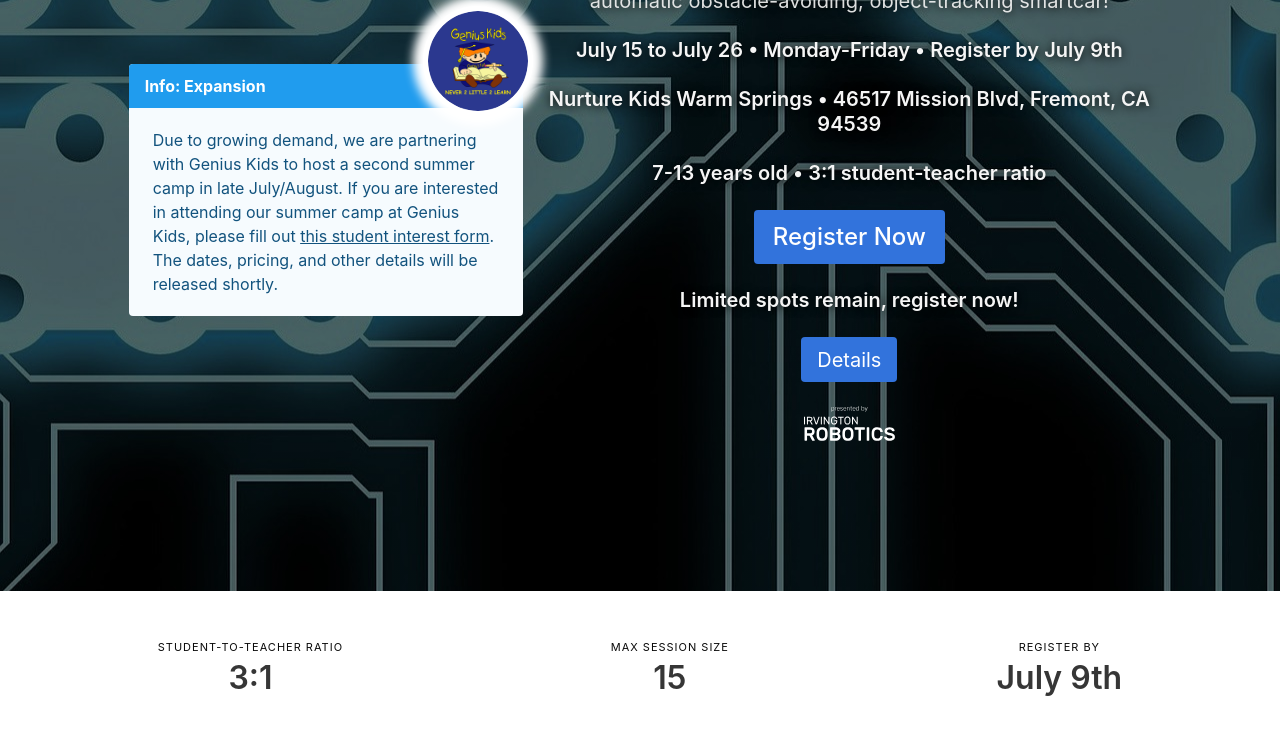
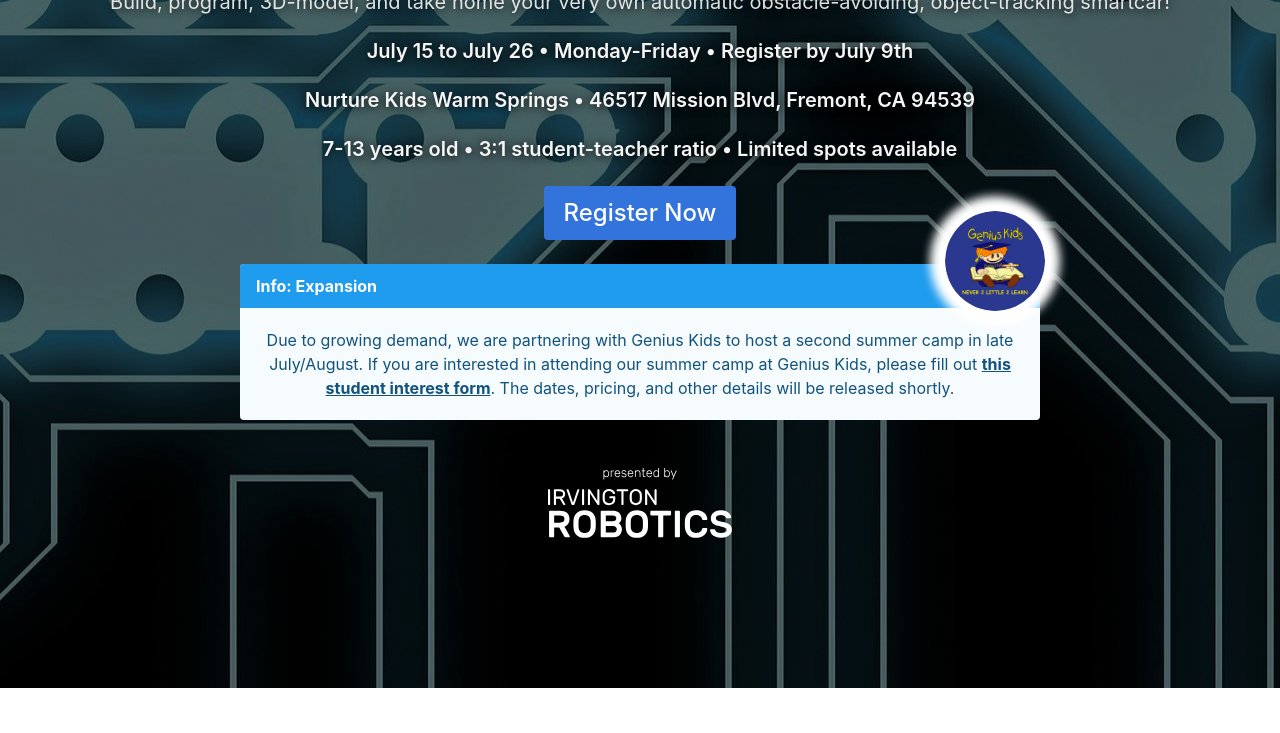
Before and after one commit to IrvingtonRobotics/summercamp, a plain HTML site: page index.html in a window 1280 px wide. Shown: the part 262-995 px from the top of the page. Drawn offline with nearby package versions, Linux system fonts and the light colour scheme.

Commit message:
Fix indentation and rearrange page

```diff
--- a/index.html
+++ b/index.html
@@ -52,28 +52,12 @@
 		</div>
 		<div class="hero-body">
 			<div class="columns is-desktop is-vcentered">
-        <div class="column is-4-desktop is-offset-1-desktop is-8-tablet is-offset-2-tablet">
-          <article class="message is-info has-no-textshadow is-relative-root">
-            <div class="message-header">
-              <p>Info: Expansion</p>
-            </div>
-            <div class="message-body">
-              Due to growing demand, we are partnering with Genius Kids to host a second summer camp in late July/August.
-              If you are interested in attending our summer camp at Genius Kids, please fill out
-              <a href="https://docs.google.com/forms/d/e/1FAIpQLScxV-VXymFFife2kt-7wyo42yYndOD0Si4KWvBQNk5erphwTg/viewform">
-                this student interest form</a>.
-              The dates, pricing, and other details will be released shortly.
-            </div>
-            <div class="corner-icon is-top-right">
-              <img src="img/genius-kids.png" width=100 class="image-pop">
-            </div>
-          </article>
-        </div>
-        <div class="column is-6-desktop is-8-touch is-offset-2-touch">
+				<div class="column">
 					<div class="has-text-centered">
 						<img class="is-hidden-mobile" src="img/logo-white.svg" width="70%" />
 						<h2 class="subtitle">
-    					Build, program, 3D-model, and take home your very own automatic obstacle-avoiding, object-tracking smartcar!
+							Build, program, 3D-model, and take home your very own automatic obstacle-avoiding, object-tracking
+							smartcar!
 						</h2>
 						<h2 class="subtitle">
 							<strong>
@@ -87,7 +71,7 @@
 						</h2>
 						<h2 class="subtitle">
 							<strong>
-    						7-13 years old • 3:1 student-teacher ratio
+								7-13 years old • 3:1 student-teacher ratio • Limited spots available
 							</strong>
 						</h2>
 						<a class="button is-link is-large has-no-textshadow" href="#register" id="volbtn">
@@ -97,19 +81,29 @@
 						</a>
 						<br>
 						<br>
-    				<h2 class="subtitle">
-    					<strong>
-    						Limited spots remain, register now!
-    					</strong>
-    				</h2>
-            <a class="button is-link is-medium has-no-textshadow" href="#details">
-    					<span>
-    						Details
-    					</span>
-    				</a>
+						<div style="max-width: 800px; margin: 0 auto;">
+							<article class="message is-info has-no-textshadow is-relative-root">
+								<div class="message-header">
+									<p>Info: Expansion</p>
+								</div>
+								<div class="message-body">
+									Due to growing demand, we are partnering with Genius Kids to host a second summer camp in late
+									July/August.
+									If you are interested in attending our summer camp at Genius Kids, please fill out
+									<strong><a
+											href="https://docs.google.com/forms/d/e/1FAIpQLScxV-VXymFFife2kt-7wyo42yYndOD0Si4KWvBQNk5erphwTg/viewform">
+											this student interest form</a></strong>.
+									The dates, pricing, and other details will be released shortly.
+								</div>
+								<div class="corner-icon is-top-right">
+									<img src="img/genius-kids.png" width=100 class="image-pop">
+								</div>
+							</article>
+						</div>
+						<br>
 					</div>
 					<div class="has-text-centered is-hidden-mobile">
-    				<br/>
+						<br />
 						<img src="img/presentedby_ihs_v2.svg" width="15%" />
 					</div>
 				</div>
@@ -154,7 +148,7 @@
 		<div class="container has-text-white">
 			<div class="columns is-vcentered">
 				<div class="column">
-          <img src="img/flyer.jpg" width="500"/>
+					<img src="img/flyer.jpg" width="500" />
 				</div>
 				<div class="column">
 					<h1 class="title has-text-white">
@@ -321,7 +315,8 @@
 								using Linux, Java, and Computer-Aided-Design (CAD) through Autodesk Inventor. Additionally, I have ample
 								website design experience in HTML and CSS. Through this summer camp, I want to combine the vast
 								technological knowledge I have with my experience teaching robotics and managing teaching programs to
-								help students get interested in technology at a young age! Hobbies include playing guitar, violin, & piano,
+								help students get interested in technology at a young age! Hobbies include playing guitar, violin, &
+								piano,
 								playing PC games, building custom PCs, and drinking milk tea.
 							</p>
 						</div>
@@ -405,9 +400,9 @@
 					</td>
 				</tr>
 			</table>
-      <br/>
+			<br />
 			Student will be split by age and skill to learn in separate groups.
-      <br/>
+			<br />
 			Maximum session size of <b>15</b>.
 		</div>
 	</section>
```
Lines whose indentation alone changed are shown as unchanged.
